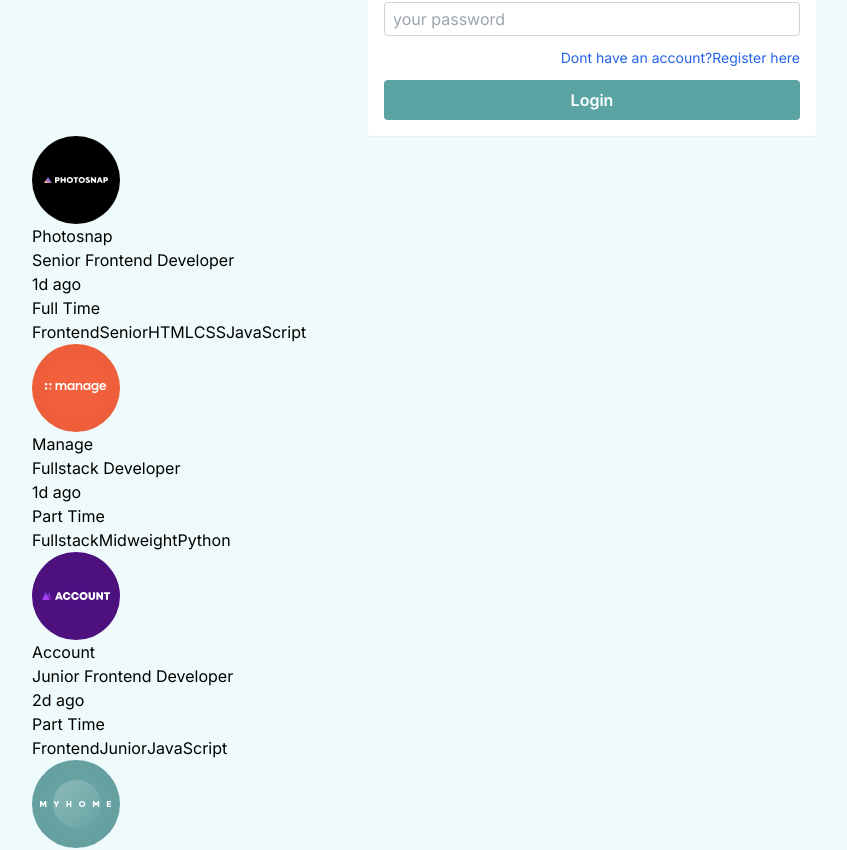
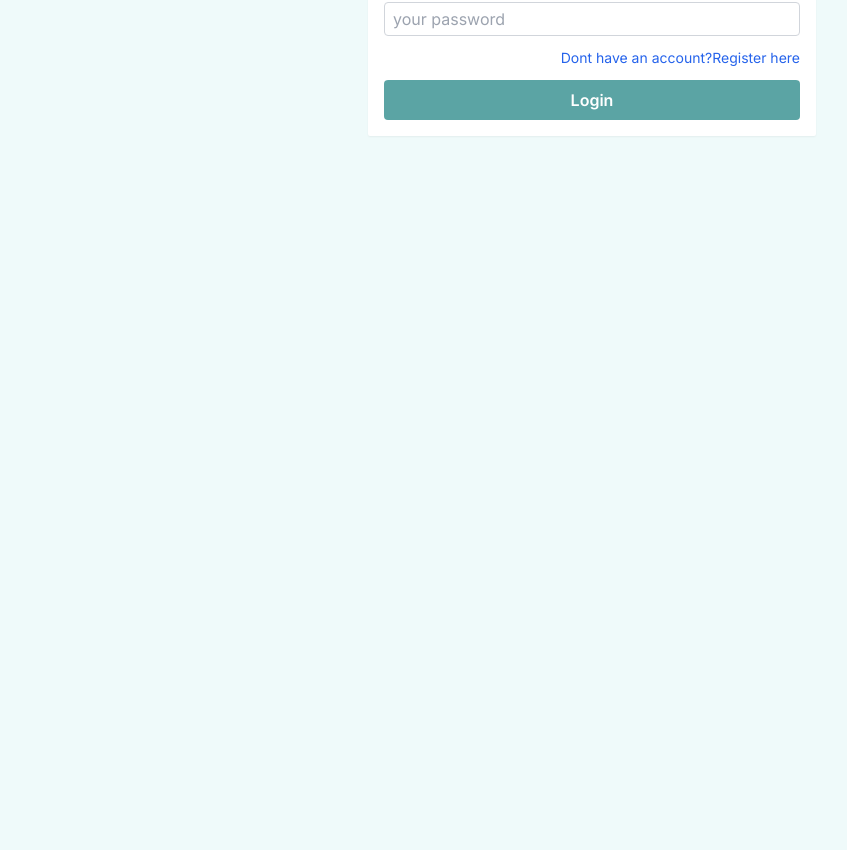
Before and after one commit to nicmackenzie/job-listing, a React (Vite) app: page /login in a window 1280 px wide. Shown: the part 428-1278 px from the top of the page, without its empty margins (48-895 px from the left). After the commit the page ends 800 px from the top, so only its background shows below. Built offline with nearby package versions, Linux system fonts and the light colour scheme; data requests are answered from the project's data file.

Commit message:
using use context

```diff
--- a/package.json
+++ b/package.json
@@ -8,7 +8,7 @@
     "build": "vite build",
     "lint": "eslint src --ext js,jsx --report-unused-disable-directives --max-warnings 0",
     "start:server": "json-server --watch db.json -p 8001",
-    "start": " npm:start:*",
+    "start": "concurrently npm:start:*",
     "preview": "vite preview"
   },
   "dependencies": {
--- a/src/components/JobListing.jsx
+++ b/src/components/JobListing.jsx
@@ -1,11 +1,13 @@
-import React from 'react'
+import React,{useContext} from 'react'
 import Listing from './Listing'
+import { AppContext } from '../context/app-context'
 
-function JobListing({jobs,onAddFilter}) {
-  console.log(jobs)
+function JobListing() {
+  // console.log(jobs)
+ const {jobListings}= useContext(AppContext)
   return (
     <div>
-      {jobs.map((job)=>{
+      {jobListings.map((job)=>{
         return <Listing key={job.id} job={job}/>
       })}
     </div>
--- a/src/components/Listing.jsx
+++ b/src/components/Listing.jsx
@@ -2,6 +2,9 @@ import React from 'react'
 
 function Listing({job}) {
 
+  function handleClick(e){
+    console.log(e.target)
+  }
   return (
     <div className="">
 <img src={job.logo} alt="company logo"/>
@@ -9,18 +12,18 @@ function Listing({job}) {
   <p>{job.company}</p>
   </div>
       <div>
-      <h4>{job.position}</h4>
+      <h3>{job.position}</h3>
       </div>
           <div>
             <p>{job.postedAt}</p>
             <p>{job.contract}</p>
-            <p>{job.locaion}</p>
+            <p>{job.location}</p>
           </div>
-              <div>
-                <button>{job.role}</button>
-                <button>{job.level}</button>
+              <div >
+                <button onClick={handleClick}>{job.role}</button>
+                <button onClick={handleClick}>{job.level}</button>
                 {job.languages.map((language)=>{
-                  return <button key={language}>{language}</button>
+                  return <button onClick={handleClick} key={language}>{language}</button>
                 })}
               </div>
     </div>
--- a/src/context/app-context.jsx
+++ b/src/context/app-context.jsx
@@ -30,7 +30,6 @@ const AppProvider = ({ children }) => {
   return (
     <AppContext.Provider value={{ jobListings, users, userDetails, onLogin }}>
       {children}
-      <JobListing jobs={jobListings}/>
     </AppContext.Provider>
 
   );
--- a/src/pages/App.jsx
+++ b/src/pages/App.jsx
@@ -1,5 +1,8 @@
+import JobListing from "../components/JobListing";
 function App() {
-  return <></>;
+  return <>
+  <JobListing />
+  </>;
 }
 
 export default App;
```
